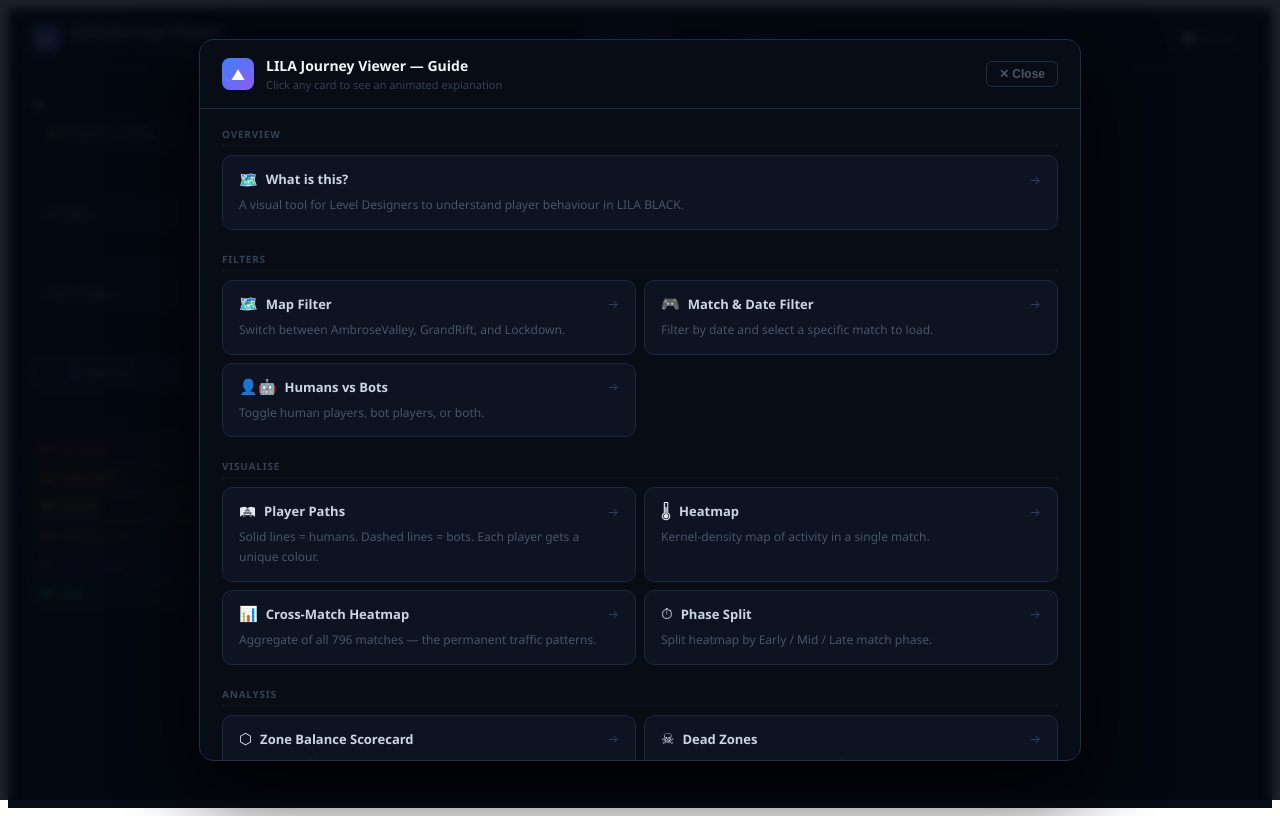
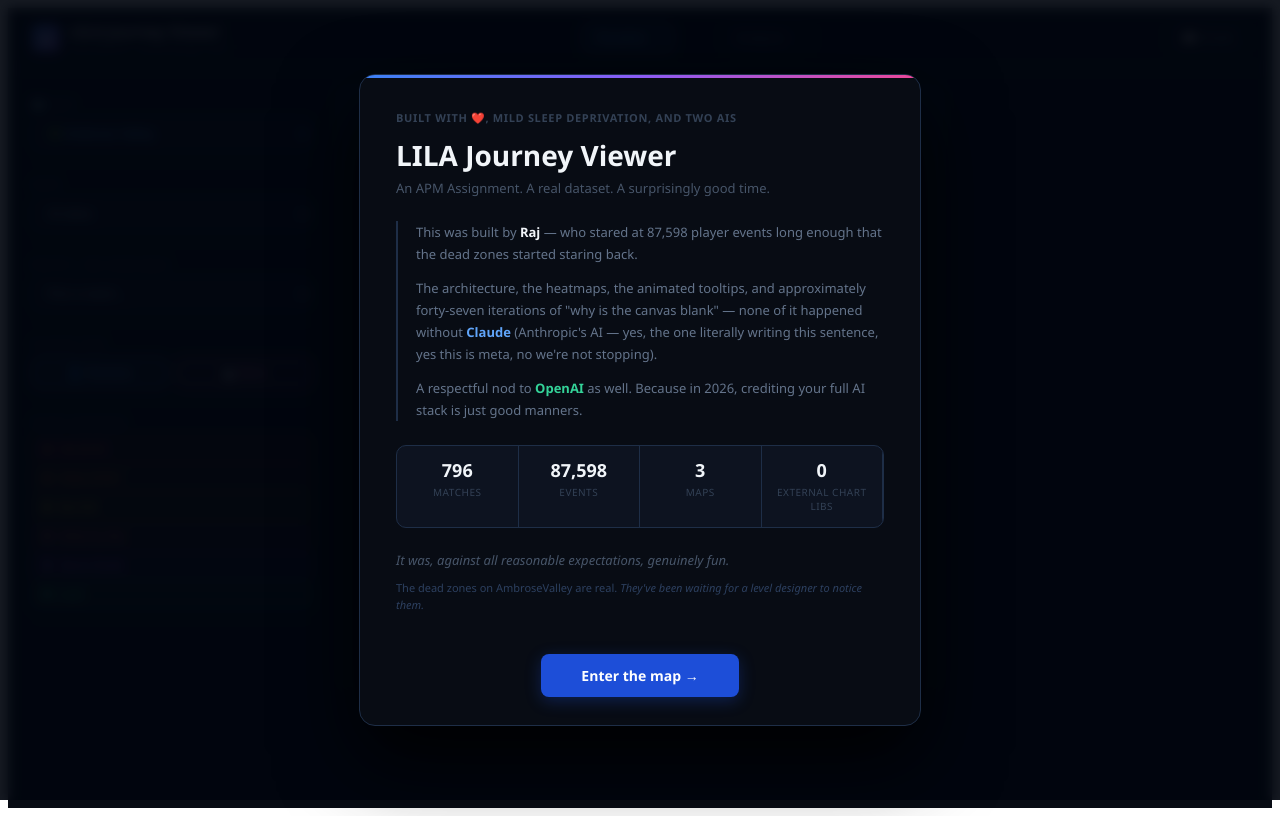
Before and after one commit to Yashkumar23092003/LILA_APM_Assignment, a React (Vite) app: page / in a window 1280 px wide. Built offline with nearby package versions, Linux system fonts and the light colour scheme.

Commit message:
Add BuiltBy splash modal + submission doc

```diff
--- a/src/App.jsx
+++ b/src/App.jsx
@@ -6,6 +6,7 @@ import PlayerList from './components/PlayerList.jsx'
 import ZoneStats from './components/ZoneStats.jsx'
 import ZoneScorecard from './components/ZoneScorecard.jsx'
 import Guide from './components/Guide.jsx'
+import BuiltBy from './components/BuiltBy.jsx'
 
 const DEFAULT_FILTERS = {
   selectedMap: 'AmbroseValley',
@@ -63,7 +64,8 @@ export default function App() {
   const [flowVectorData, setFlowVectorData] = useState(null)
 
   const [loading, setLoading] = useState(false)
-  const [showGuide, setShowGuide] = useState(() => !localStorage.getItem('lila_guide_seen'))
+  const [showGuide,  setShowGuide]  = useState(() => !localStorage.getItem('lila_guide_seen'))
+  const [showBuiltBy, setShowBuiltBy] = useState(() => !localStorage.getItem('lila_builtby_seen'))
 
   useLayoutEffect(() => {
     const update = () => setCanvasSize(computeCanvasSize())
@@ -139,9 +141,16 @@ export default function App() {
     setShowGuide(false)
   }
 
+
+  const handleCloseBuiltBy = () => {
+    localStorage.setItem('lila_builtby_seen', '1')
+    setShowBuiltBy(false)
+  }
+
   return (
     <div style={T.app}>
-      {showGuide && <Guide onClose={handleCloseGuide} />}
+      {showBuiltBy && <BuiltBy onClose={handleCloseBuiltBy} />}
+      {!showBuiltBy && showGuide && <Guide onClose={handleCloseGuide} />}
       {/* ── HEADER ─────────────────────────────────────────────────── */}
       <header style={T.header}>
 
--- /dev/null
+++ b/src/components/BuiltBy.jsx
@@ -0,0 +1,198 @@
+import { useEffect } from 'react'
+
+export default function BuiltBy({ onClose }) {
+  useEffect(() => {
+    const h = e => { if (e.key === 'Escape') onClose() }
+    document.addEventListener('keydown', h)
+    return () => document.removeEventListener('keydown', h)
+  }, [onClose])
+
+  return (
+    <>
+      <style>{CSS}</style>
+      <div style={S.overlay} onMouseDown={e => { if (e.target === e.currentTarget) onClose() }}>
+        <div style={S.card}>
+
+          {/* Top accent bar */}
+          <div style={S.bar} />
+
+          {/* Body */}
+          <div style={S.body}>
+
+            {/* Eyebrow */}
+            <div style={S.eyebrow}>Built with ❤️, mild sleep deprivation, and two AIs</div>
+
+            {/* Main headline */}
+            <h1 style={S.headline}>
+              LILA Journey Viewer
+            </h1>
+            <p style={S.byline}>An APM Assignment. A real dataset. A surprisingly good time.</p>
+
+            {/* Story */}
+            <div style={S.story}>
+              <p style={S.para}>
+                This was built by{' '}
+                <span style={S.name}>Raj</span>
+                {' '}— who stared at 87,598 player events long enough that the dead zones
+                started staring back.
+              </p>
+              <p style={S.para}>
+                The architecture, the heatmaps, the animated tooltips, and approximately
+                forty-seven iterations of "why is the canvas blank" — none of it happened
+                without{' '}
+                <span style={S.claude}>Claude</span>
+                {' '}(Anthropic's AI — yes, the one literally writing this sentence,
+                yes this is meta, no we're not stopping).
+              </p>
+              <p style={S.para}>
+                A respectful nod to{' '}
+                <span style={S.openai}>OpenAI</span>
+                {' '}as well. Because in 2026, crediting your full AI stack is just good manners.
+              </p>
+            </div>
+
+            {/* Stats row */}
+            <div style={S.statsRow}>
+              {[
+                { n: '796', label: 'matches' },
+                { n: '87,598', label: 'events' },
+                { n: '3', label: 'maps' },
+                { n: '0', label: 'external chart libs' },
+              ].map(s => (
+                <div key={s.label} style={S.stat}>
+                  <div style={S.statN}>{s.n}</div>
+                  <div style={S.statL}>{s.label}</div>
+                </div>
+              ))}
+            </div>
+
+            {/* Sign-off */}
+            <p style={S.signoff}>
+              It was, against all reasonable expectations, genuinely fun.
+            </p>
+            <p style={S.ps}>
+              The dead zones on AmbroseValley are real.{' '}
+              <em>They've been waiting for a level designer to notice them.</em>
+            </p>
+
+          </div>
+
+          {/* CTA */}
+          <div style={S.footer}>
+            <button style={S.cta} onClick={onClose} className="bb-cta">
+              Enter the map →
+            </button>
+          </div>
+
+        </div>
+      </div>
+    </>
+  )
+}
+
+const CSS = `
+@keyframes bb-in {
+  from { opacity: 0; transform: translateY(24px) scale(0.97); }
+  to   { opacity: 1; transform: none; }
+}
+@keyframes bb-bar {
+  from { width: 0; }
+  to   { width: 100%; }
+}
+.bb-cta:hover {
+  background: #2563eb !important;
+  transform: translateY(-1px);
+  box-shadow: 0 8px 24px rgba(37,99,235,0.35) !important;
+}
+.bb-cta:active {
+  transform: translateY(0);
+}
+`
+
+const S = {
+  overlay: {
+    position: 'fixed', inset: 0,
+    background: 'rgba(2,6,15,0.92)',
+    display: 'flex', alignItems: 'center', justifyContent: 'center',
+    zIndex: 9500, backdropFilter: 'blur(6px)',
+  },
+  card: {
+    width: 'min(560px, 92vw)',
+    background: '#080c14',
+    border: '1px solid #1e2e47',
+    borderRadius: '16px',
+    overflow: 'hidden',
+    boxShadow: '0 32px 80px rgba(0,0,0,0.9)',
+    animation: 'bb-in 0.4s cubic-bezier(0.16,1,0.3,1) both',
+  },
+
+  bar: {
+    height: '3px',
+    background: 'linear-gradient(90deg, #3b82f6, #8b5cf6, #ec4899)',
+    animation: 'bb-bar 1s ease both',
+  },
+
+  body: {
+    padding: '32px 36px 24px',
+  },
+
+  eyebrow: {
+    fontSize: '11px', fontWeight: 600, letterSpacing: '0.06em',
+    color: '#334155', textTransform: 'uppercase', marginBottom: '14px',
+  },
+  headline: {
+    fontSize: '28px', fontWeight: 800, color: '#f1f5f9',
+    margin: '0 0 6px', lineHeight: 1.2,
+    fontFamily: "'Segoe UI', system-ui, sans-serif",
+  },
+  byline: {
+    fontSize: '13px', color: '#475569', margin: '0 0 24px',
+  },
+
+  story: {
+    borderLeft: '2px solid #1e2e47',
+    paddingLeft: '18px',
+    marginBottom: '24px',
+    display: 'flex', flexDirection: 'column', gap: '12px',
+  },
+  para: {
+    fontSize: '13px', color: '#64748b', lineHeight: 1.7, margin: 0,
+    fontFamily: "'Segoe UI', system-ui, sans-serif",
+  },
+  name:   { fontWeight: 700, color: '#f1f5f9' },
+  claude: { fontWeight: 700, color: '#60a5fa' },
+  openai: { fontWeight: 700, color: '#34d399' },
+
+  statsRow: {
+    display: 'flex', gap: '0', marginBottom: '22px',
+    background: '#0d1320', borderRadius: '10px', border: '1px solid #1e2e47',
+    overflow: 'hidden',
+  },
+  stat: {
+    flex: 1, padding: '14px 8px', textAlign: 'center',
+    borderRight: '1px solid #1e2e47',
+  },
+  statN: { fontSize: '18px', fontWeight: 800, color: '#f1f5f9', lineHeight: 1.2 },
+  statL: { fontSize: '10px', color: '#334155', marginTop: '3px', textTransform: 'uppercase', letterSpacing: '0.05em' },
+
+  signoff: {
+    fontSize: '13px', color: '#475569', fontStyle: 'italic',
+    margin: '0 0 8px', lineHeight: 1.6,
+  },
+  ps: {
+    fontSize: '11px', color: '#2d4060', margin: 0, lineHeight: 1.6,
+  },
+
+  footer: {
+    padding: '16px 36px 28px',
+    display: 'flex', justifyContent: 'center',
+  },
+  cta: {
+    padding: '12px 40px', borderRadius: '8px',
+    background: '#1d4ed8', border: 'none',
+    color: '#fff', fontSize: '14px', fontWeight: 700,
+    cursor: 'pointer', transition: 'all 0.18s',
+    boxShadow: '0 4px 16px rgba(29,78,216,0.3)',
+    fontFamily: "'Segoe UI', system-ui, sans-serif",
+  },
+}
```
